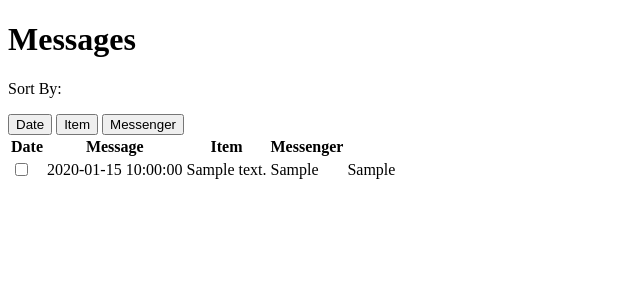
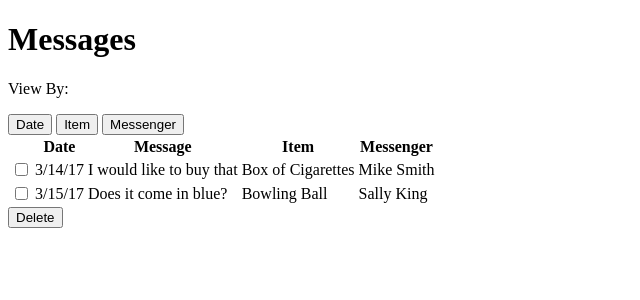
Before and after one commit to katiefotion/POST2, a PHP site: the page made by application/views/pages/ViewMessages.php in a window 1280 px wide. Shown: the top 300 px of the page, without its empty margins (0-640 px from the left). Run offline with PHP 8.4, Linux system fonts and the light colour scheme; tables that the repository leaves empty or names only in its code hold one stand-in row (values such as "Sample post"); the template is opened without the code that fills it: most values are stand-ins (such as "Sample title", 1, 10 or a date in 2020); data that the repository does not hold is empty.

Commit message:
editted ViewMessages page

```diff
--- a/application/views/pages/ViewMessages.php
+++ b/application/views/pages/ViewMessages.php
@@ -1,29 +1,35 @@
-<h1>Messages</h1>
-<p>Sort By:</p>
-<button>Date</button>
-<button>Item</button>
-<button>Messenger</button>
-<table>
-    <thead>
+<div class="container-fluid">
+  <h1>Messages</h1>
+  <p>View By:</p>
+  <button type="button" onclick="">Date</button>
+  <button type="button" onclick="">Item</button>
+  <button type="button" onclick="">Messenger</button>
+  <table class="table table-bordered">
+      <thead>
+      <tr>
+        <th></th>
         <th>Date</th>
         <th>Message</th>
         <th>Item</th>
         <th>Messenger</th>
+      </tr>
     </thead>
     <tbody>
-            <?php
-                $sql = "SELECT * FROM Messages";
-                $qry = mysql_query($sql);
-
-                while($row = mysql_fetch_array($qry)){
-                    echo "<tr>
-                            <td><input type='checkbox' name='row_id[]' id='rowid_<?php echo $id ?>' value='<?php echo $id ?>' />
-                            <td>$row[date]</td>
-                            <td>$row[message]</td>
-                            <td>$row[item]</td>
-                            <td>$row[messenger]</td>
-                        </tr>";
-                }
-            ?>
+      <tr>
+        <td><input type="checkbox" value=""></td>
+        <td>3/14/17</td>
+        <td>I would like to buy that</td>
+        <td>Box of Cigarettes</td>
+        <td>Mike Smith</td>
+      </tr>
+      <tr>
+        <td><input type="checkbox" value=""></td>
+        <td>3/15/17</td>
+        <td>Does it come in blue?</td>
+        <td>Bowling Ball</td>
+        <td>Sally King</td>
+      </tr>
     </tbody>
-</table>
+  </table>
+  <button type="button" onclick="">Delete</button>
+</div>
```
